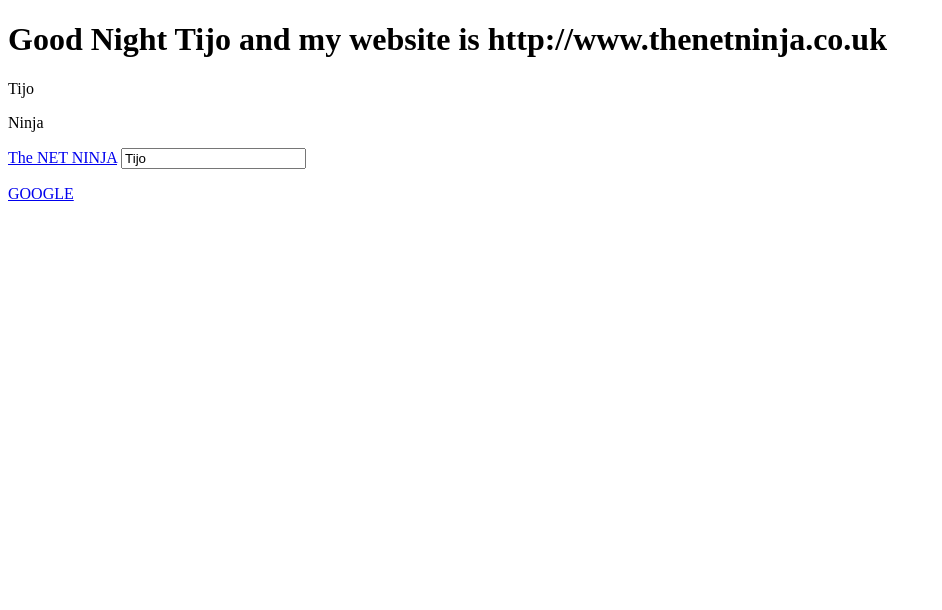
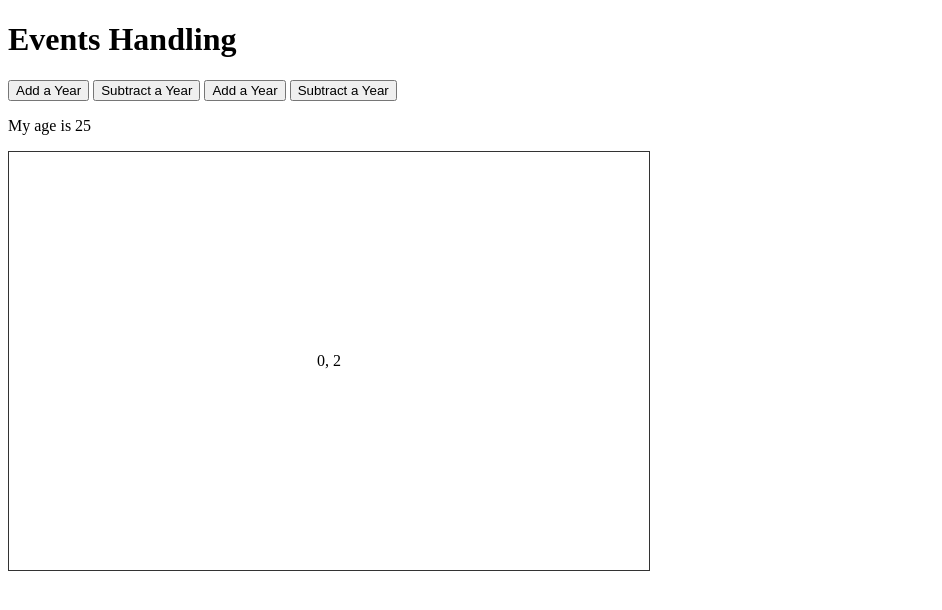
Before and after one commit to tijojose27/learnVue, a plain HTML site: page index.html in a window 1280 px wide. Shown: the whole page, without its empty margins (0-942 px from the left). Drawn offline with nearby package versions, Linux system fonts and the light colour scheme.

Commit message:
part 5 codeninja
Signed-off-by: TJ <tijojose27@yahoo.com>

```diff
--- a/app.js
+++ b/app.js
@@ -1,14 +1,21 @@
 new Vue({
   el:"#vue-app",
   data:{
-    name: 'Tijo',
-    job:'Ninja',
-    website:'http://www.thenetninja.co.uk',
-    websiteTag: '<a href="http://www.google.com">GOOGLE</a>',
+    age: 25,
+    x:0,
+    y:2,
   },
   methods:{
-    greet:function (time) {
-      return 'Good '+time+" "+this.name+" and my website is "+this.website;
+    add: function (inc) {
+      this.age+=inc;
+    },
+    subtract: function (dec) {
+      this.age-=dec;
+    },
+    updateXY: function (event) {
+      console.log(event.offsetX +" , "+event.offsetY);
+      this.x=event.offsetX;
+      this.y=event.offsetY;
     }
   }
 });
--- a/index.html
+++ b/index.html
@@ -9,12 +9,18 @@
   <body>
 
     <div id="vue-app">
-      <h1>{{greet("Night")}}</h1>
-        <p>{{name}}</p>
-        <p>{{job}}</p>
-        <a v-bind:href="website">The NET NINJA</a>
-        <input type="text"  v-bind:value="name">
-        <p v-html="websiteTag"></p>
+      <h1>Events Handling</h1>
+      <button v-on:click="add(1)">Add a Year</button>
+      <button v-on:click="subtract(1)">Subtract a Year</button>
+
+      <button v-on:dblclick="add(3)">Add a Year</button>
+      <button v-on:dblclick="subtract(3)">Subtract a Year</button>
+
+      <p>My age is {{age}}</p>
+
+      <div id="canvas" v-on:mousemove="updateXY">
+        {{x}}, {{y}}
+      </div>
     </div>
 
     <script src="app.js"></script>
--- a/style.css
+++ b/style.css
@@ -0,0 +1,6 @@
+#canvas{
+  width: 600px;
+  padding: 200px 20px;
+  text-align: center;
+  border: 1px solid #333;
+}
```
